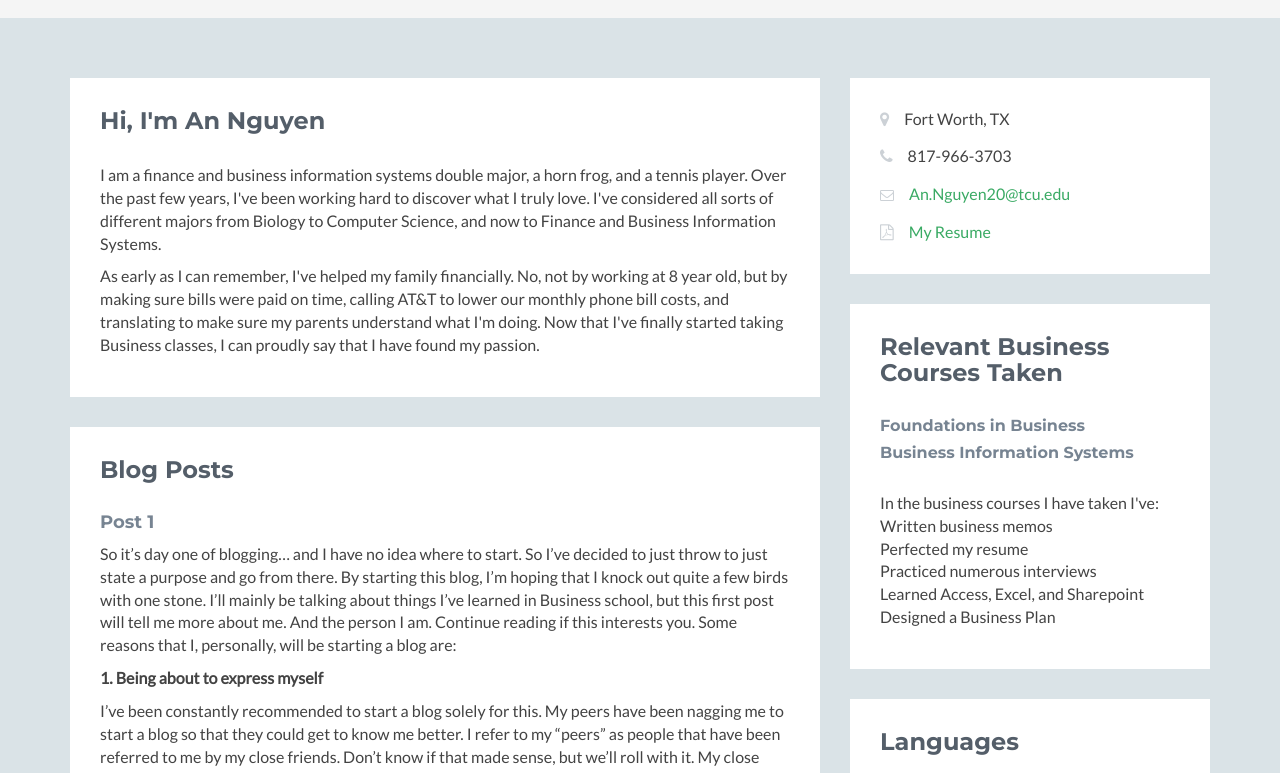
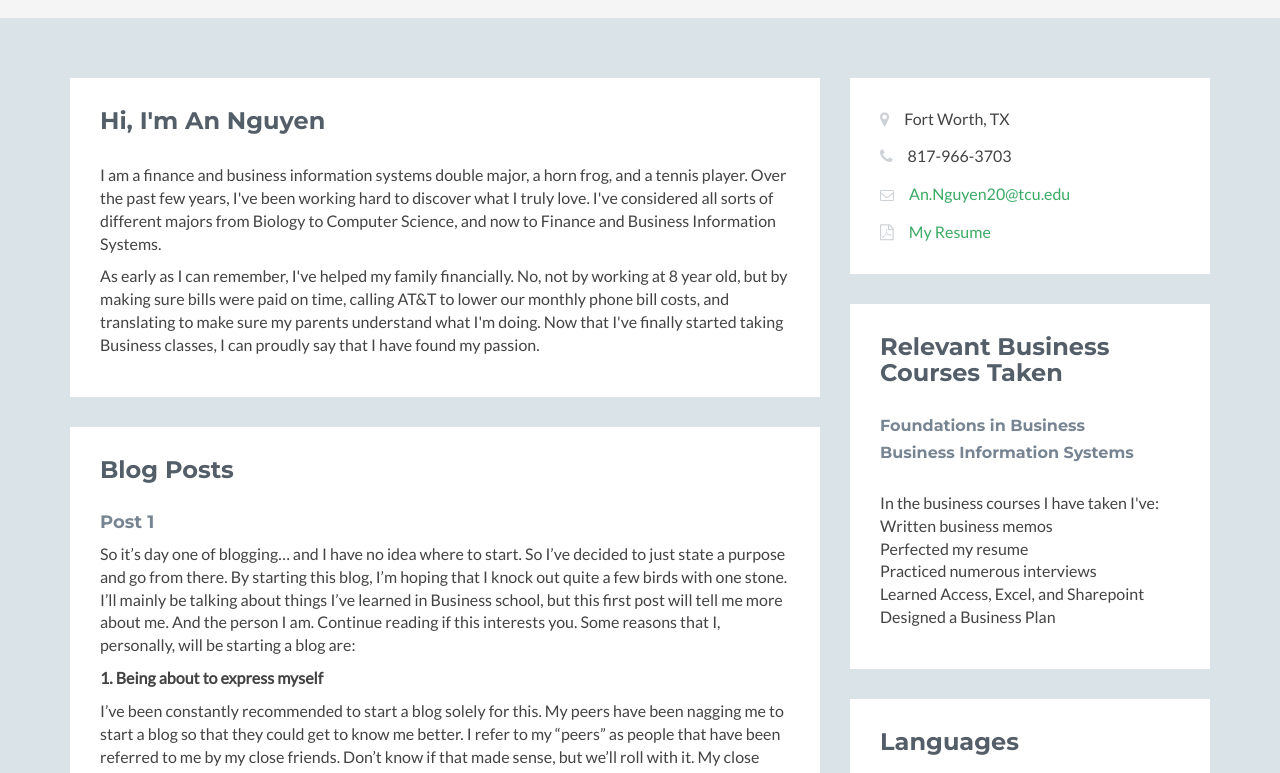
Before and after one commit to annguyen20/annguyen20.github.io, a plain HTML site: page index.html in a window 1280 px wide. Shown: the part 243-1016 px from the top of the page. Drawn offline with Linux system fonts and the light colour scheme; no server answers; a script that the page names is missing.

Commit message:
fixed profile pic background and typo in blog 1

```diff
--- a/index.html
+++ b/index.html
@@ -59,7 +59,7 @@ I am a finance and business information systems double major, a horn frog, and a
                             <div class="item row">
                                 <div class="desc col-md-12 col-sm-8 col-xs-12">
                                     <h3 class="title">Post 1</a></h3>
-                                    <p>So it’s day one of blogging… and I have no idea where to start. So I’ve decided to just throw to just state a purpose and go from there. By starting this blog, I’m hoping that I knock out quite a few birds with one stone. I’ll mainly be talking about things I’ve learned in Business school, but this first post will tell me more about me. And the person I am. Continue reading if this interests you. Some reasons that I, personally, will be starting a blog are: </p>
+                                    <p>So it’s day one of blogging… and I have no idea where to start. So I’ve decided to just state a purpose and go from there. By starting this blog, I’m hoping that I knock out quite a few birds with one stone. I’ll mainly be talking about things I’ve learned in Business school, but this first post will tell me more about me. And the person I am. Continue reading if this interests you. Some reasons that I, personally, will be starting a blog are: </p>
                                 <p><b>1. Being about to express myself</b></p>
 
                                 <p>I’ve been constantly recommended to start a blog solely for this. My peers have been nagging me to start a blog so that they could get to know me better. I refer to my “peers” as people that have been referred to me by my close friends. Don’t know if that made sense, but we’ll roll with it. My close friends know me extremely well, and say that they love me for who I am, and love my story and everything about me. To this day, I’m not sure if it’s because we’re friends that they say that, or if they actually mean it. Anyways, I’ve constantly had trouble opening up to new people, and have been told that once someone gets to know me, they fall in love with me…just kidding, they fall in love with my personality. Anyways, let’s get back on topic.</p>
```
Also changed, not shown: assets/images/profile.jpg.
